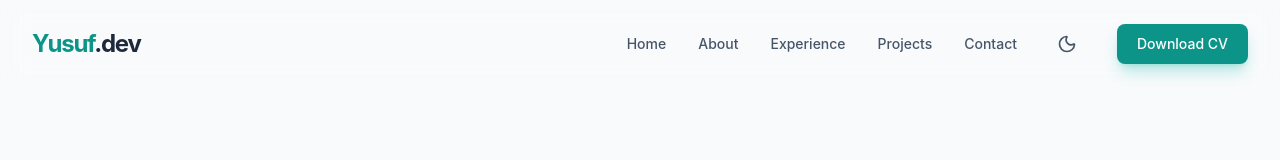
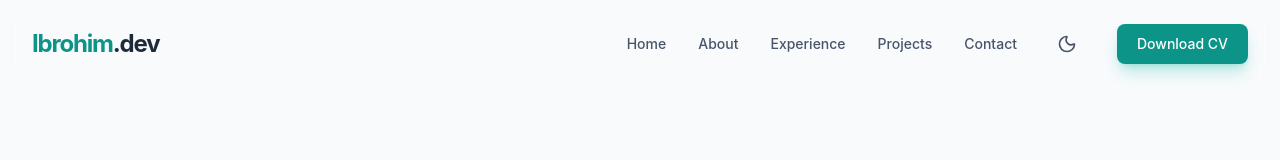
Before and after one commit to ibrowebdev/portfolio, a Vue app: page / in a window 1280 px wide. Shown: the top 160 px of the page. Built offline with nearby package versions, Linux system fonts and the light colour scheme; a web font is replaced by a local one.

Commit message:
change text

```diff
--- a/index.html
+++ b/index.html
@@ -4,7 +4,7 @@
     <meta charset="UTF-8" />
     <link rel="icon" type="image/svg+xml" href="/favicon.svg" />
     <meta name="viewport" content="width=device-width, initial-scale=1.0" />
-    <title>Yusuf.dev Portfolio</title>
+    <title>Ibrohim.dev Portfolio</title>
   </head>
   <body>
     <div id="app"></div>
--- a/src/components/Footer.vue
+++ b/src/components/Footer.vue
@@ -4,7 +4,7 @@
 
       <div class="text-center md:text-left">
         <a href="#home" class="text-xl font-bold tracking-tighter text-teal-600 dark:text-teal-400 mb-2 block">
-          Yusuf<span class="text-slate-800 dark:text-white">.dev</span>
+          Ibrohim<span class="text-slate-800 dark:text-white">.dev</span>
         </a>
         <p class="text-slate-500 dark:text-slate-400 text-sm">
           &copy; {{ currentYear }} Yusuf Ibrohim. All rights reserved.
--- a/src/components/Navbar.vue
+++ b/src/components/Navbar.vue
@@ -7,7 +7,7 @@
       <div class="flex justify-between items-center">
         <!-- Logo -->
         <a href="#home" class="text-2xl font-bold tracking-tighter text-teal-600 dark:text-teal-400">
-          Yusuf<span class="text-slate-800 dark:text-white">.dev</span>
+          Ibrohim<span class="text-slate-800 dark:text-white">.dev</span>
         </a>
 
         <!-- Desktop Menu -->
```
